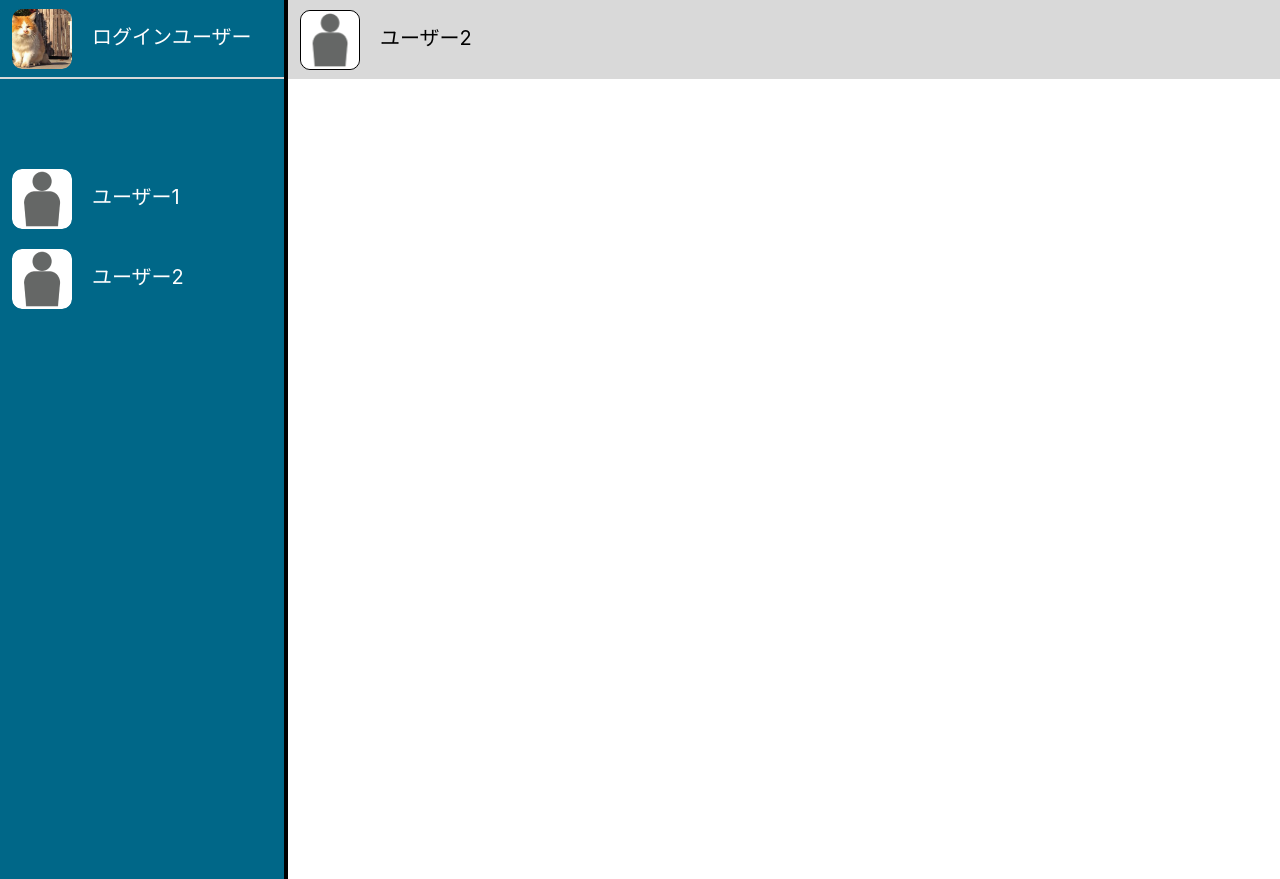
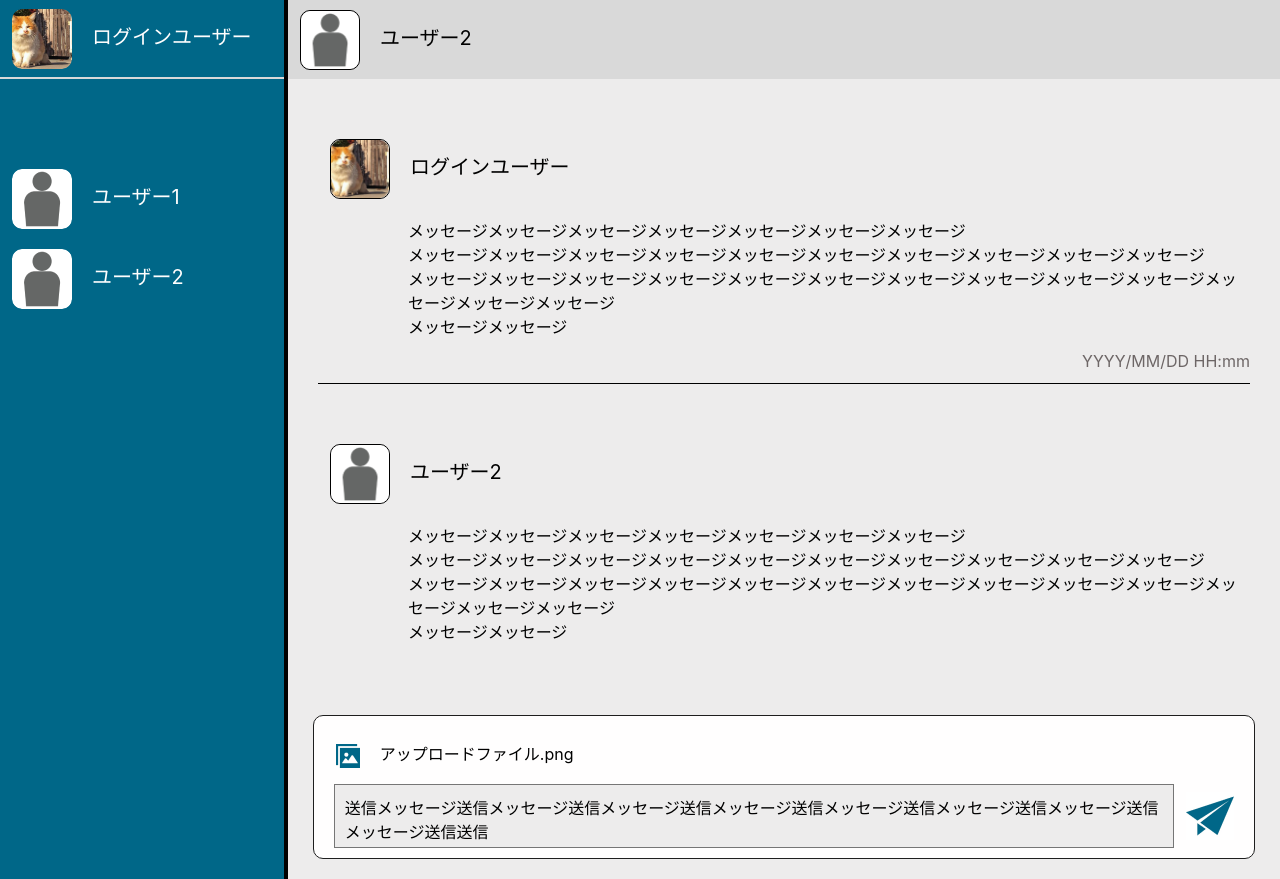
Before and after one commit to FujitaRena/mock, a plain HTML site: page index.html in a window 1280 px wide. Drawn offline with Linux system fonts and the light colour scheme; a web font is replaced by a local one.

Commit message:
途中段階からの作業

```diff
--- a/css/index.css
+++ b/css/index.css
@@ -1,2 +1,69 @@
 @import url(sanitize.css);
 @import url('https://fonts.googleapis.com/css2?family=Fuggles&display=swap');
+
+
+.chatfield {
+    overflow-y: scroll;
+    max-height: 65%;
+}
+
+.chat1 {
+    margin: 40px 30px;
+    border-bottom: 1px solid #000000;
+}
+
+.chat2 {
+    margin: 40px 30px;
+    border-bottom: 1px solid #000000;
+}
+
+.header4 {
+    display: flex;
+    flex-direction: column;
+}
+
+.message {
+    margin: 0;
+    font-size: 16px;
+    margin-left: 90px;
+}
+
+.message p {
+    margin: 0;
+    line-height: 1.5;
+}
+
+.date {
+    color: #6D6666;
+    padding: 10px 0;
+    text-align: end;
+}
+
+.messageform {
+    width: 95%;
+    max-height: 30%;
+    border: 1px solid #1E1E1E;
+    background-color: #FFFEFE;
+    border-radius: 10px;
+    position: absolute;
+    left: 2.5%;
+    bottom: 20px;
+    padding: 10px 10px;
+    font-size: 16px;
+}
+
+
+textarea {
+    resize: none;
+    background-color: #EDECEC;
+    font-size: 16px;
+    padding: 10px 10px;
+    width: 97%;
+    height: 4em;
+}
+
+.send {
+    margin-left: 10px;
+    display: flex;
+    align-items: center;
+}
--- a/index.html
+++ b/index.html
@@ -8,6 +8,7 @@
             body {
                 font-size: 20px;
                 font-family: 'Inter', sans-serif;
+                font-weight: 400;
             }
 
             .labelgroup {
@@ -17,10 +18,12 @@
             .label {
                 background-color: #006788;
                 width: 288px;
+                height: auto;
                 color: #FFFEFE;
                 border-right: 4px solid #000000;
                 display: flex;
                 flex-direction: column;
+                overflow: hidden;
             }
 
             .header1 {
@@ -33,23 +36,12 @@
 
             .header2 {
                 height: 100vh;
+                max-height: 65%;
                 overflow-y: scroll;
             }
 
             .users {
                 padding-top: 70px;
-            }
-
-            .label2 {
-                background-color: #D9D9D9;
-                width: calc(100% - 288px);
-                height: 79px;
-                display: flex;
-                align-items: center;
-            }
-
-            .label2 p {
-                display: column;
             }
 
             span {
@@ -63,10 +55,36 @@
                 border-radius: 10px;
             }
 
+            .label2 {
+                background-color: #EDECEC;
+                width: calc(100% - 288px);
+                height: auto;
+                position: relative;
+            }
+
             .label2 img {
                 border: 1px solid #000000;
             }
 
+            .header3 {
+                background-color: #D9D9D9;
+                height: 79px;
+                display: flex;
+                align-items: center;
+            }
+
+            .messageform img {
+                border: none;
+                width: 24px;
+                height: 24px;
+                border-radius: 0;
+            }
+
+            .send img {
+                width: 48px;
+                height: 48px;
+                margin-right: 10px;
+            }
         </style>
 
         </head>
@@ -87,13 +105,40 @@
                 <div class="header3">
                     <p><img src="img/business60 2.png" alt="ログインユーザー2アイコン"><span>ユーザー2</span></p>
                 </div>
-
-                <div class="chat">
-                    <p></p>
+                <div class="chatfield">
+                    <div class="chat1">
+                        <div class="header4">
+                            <p><img src="img/a508cab663bfa739b965ca0ec8ac4ea6_t 1.png" alt="ログインユーザーアイコン"><span>ログインユーザー</span></p>
+                        </div>
+                        <div class="message">
+                            <p>メッセージメッセージメッセージメッセージメッセージメッセージメッセージ</p>
+                            <p>メッセージメッセージメッセージメッセージメッセージメッセージメッセージメッセージメッセージメッセージ</p>
+                            <p>メッセージメッセージメッセージメッセージメッセージメッセージメッセージメッセージメッセージメッセージメッセージメッセージメッセージ</p>
+                            <p>メッセージメッセージ</p>
+                            <p class="date">YYYY/MM/DD HH:mm</p>
+                        </div>
+                    </div>
+                    <div class="chat2">
+                        <div class="header4">
+                            <p><img src="img/business60 2.png" alt="ログインユーザー2アイコン"><span>ユーザー2</span></p>
+                        </div>
+                        <div class="message">
+                            <p>メッセージメッセージメッセージメッセージメッセージメッセージメッセージ</p>
+                            <p>メッセージメッセージメッセージメッセージメッセージメッセージメッセージメッセージメッセージメッセージ</p>
+                            <p>メッセージメッセージメッセージメッセージメッセージメッセージメッセージメッセージメッセージメッセージメッセージメッセージメッセージ</p>
+                            <p>メッセージメッセージ</p>
+                            <p class="date">YYYY/MM/DD HH:mm</p>
+                        </div>
+                    </div>
+                </div>
+                <div class="messageform">
+                    <p><img src="img/写真アイコン9 1.png" class="button" onclick="goClick()" alt="画像添付アイコン"><span>アップロードファイル.png</span></p>
+                    <div class="send">
+                        <textarea id="message" name="message" maxlength="500">送信メッセージ送信メッセージ送信メッセージ送信メッセージ送信メッセージ送信メッセージ送信メッセージ送信メッセージ送信送信</textarea>
+                        <img src="img/無料の紙飛行機アイコン (2) 1.png" class="button" onclick="goClick()" alt="送信ボタン">
+                    </div>
                 </div>
             </div>
-
         </div>
-
     </body>
 </html>
```
Also changed, not shown: img/写真アイコン9 1.png (added), img/無料の紙飛行機アイコン (2) 1.png (added).
